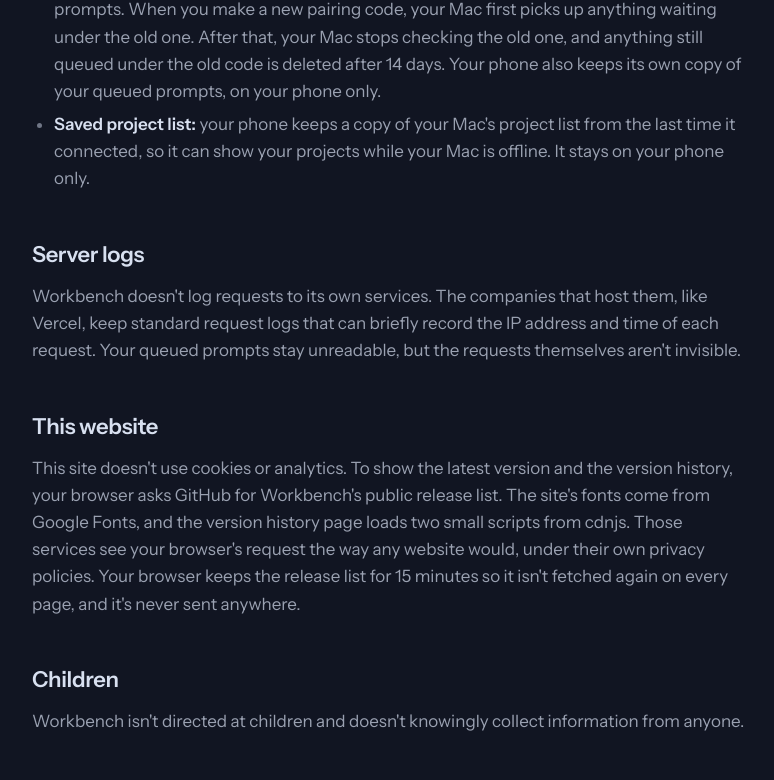
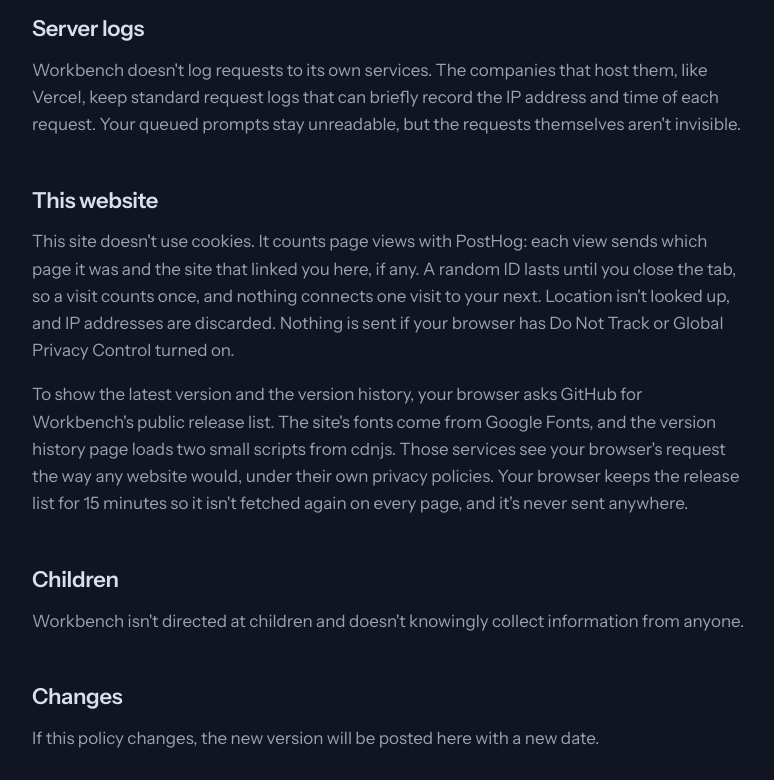
Before and after one commit to mattbirchler/bench-releases, a plain HTML site: page privacy.html in a window 1280 px wide. Shown: the part 2714-3494 px from the top of the page, without its empty margins (8-782 px from the left). Drawn offline with Linux system fonts and the light colour scheme; no server answers; a web font is replaced by a local one.

Commit message:
Website from Bench e5cc647

```diff
--- a/privacy.html
+++ b/privacy.html
@@ -52,9 +52,6 @@
         <li><strong>What's left out:</strong> location, time zone, language, and device name are removed before anything is sent, and PostHog is set to discard IP addresses.</li>
       </ul>
 
-      <h2>This website</h2>
-      <p>The Workbench website counts page views, also with PostHog. Each view sends which page it was and the site that linked you here, if any. It uses no cookies. A random ID lasts until you close the tab, so a visit counts once, and nothing connects one visit to your next. Location isn't looked up, and IP addresses are discarded. Nothing is sent if your browser has Do Not Track or Global Privacy Control turned on.</p>
-
       <h2>The Mac app</h2>
       <p>Workbench runs on your Mac and keeps its settings and project list there. Besides the usage data above, it connects to:</p>
       <ul>
@@ -80,7 +77,8 @@
       <p>Workbench doesn't log requests to its own services. The companies that host them, like Vercel, keep standard request logs that can briefly record the IP address and time of each request. Your queued prompts stay unreadable, but the requests themselves aren't invisible.</p>
 
       <h2>This website</h2>
-      <p>This site doesn't use cookies or analytics. To show the latest version and the version history, your browser asks GitHub for Workbench's public release list. The site's fonts come from Google Fonts, and the version history page loads two small scripts from cdnjs. Those services see your browser's request the way any website would, under their own privacy policies. Your browser keeps the release list for 15 minutes so it isn't fetched again on every page, and it's never sent anywhere.</p>
+      <p>This site doesn't use cookies. It counts page views with PostHog: each view sends which page it was and the site that linked you here, if any. A random ID lasts until you close the tab, so a visit counts once, and nothing connects one visit to your next. Location isn't looked up, and IP addresses are discarded. Nothing is sent if your browser has Do Not Track or Global Privacy Control turned on.</p>
+      <p>To show the latest version and the version history, your browser asks GitHub for Workbench's public release list. The site's fonts come from Google Fonts, and the version history page loads two small scripts from cdnjs. Those services see your browser's request the way any website would, under their own privacy policies. Your browser keeps the release list for 15 minutes so it isn't fetched again on every page, and it's never sent anywhere.</p>
 
       <h2>Children</h2>
       <p>Workbench isn't directed at children and doesn't knowingly collect information from anyone.</p>
```
